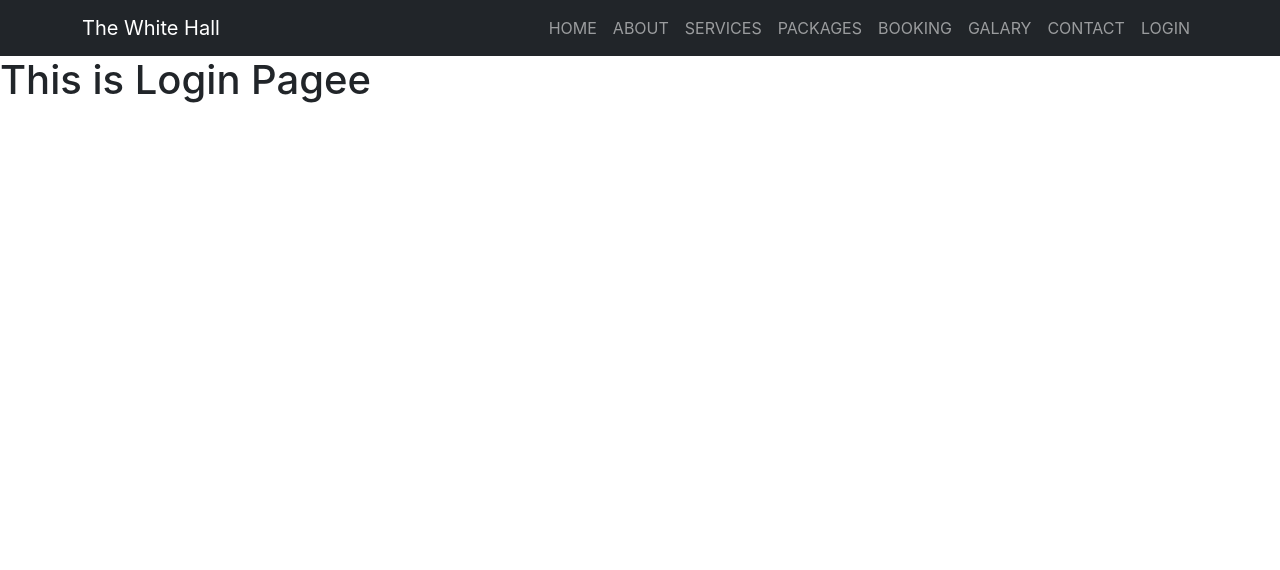
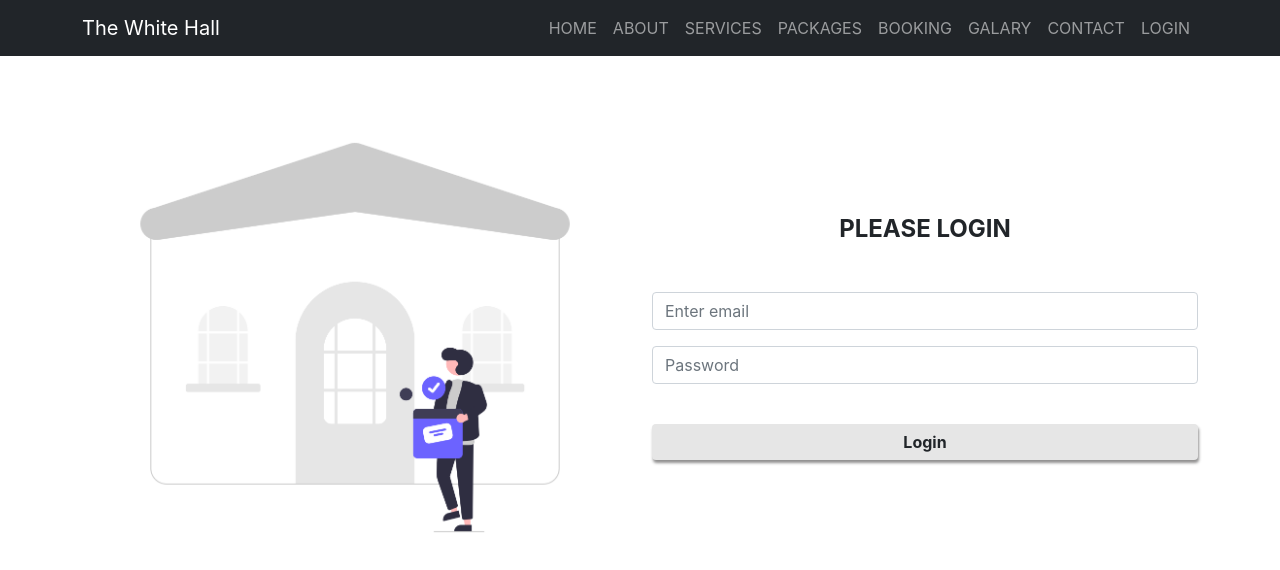
Before and after one commit to dev-hafiz/THE_WHITE_HALL_CLIENT, a React (Create React App) app: page /login in a window 1280 px wide. Shown: the top 570 px of the page. Built offline with nearby package versions, Linux system fonts and the light colour scheme.

Commit message:
Done Login UI

```diff
--- a/package.json
+++ b/package.json
@@ -6,8 +6,10 @@
     "@testing-library/jest-dom": "^5.16.1",
     "@testing-library/react": "^12.1.2",
     "@testing-library/user-event": "^13.5.0",
+    "bootstrap": "^5.1.3",
     "firebase": "^9.6.1",
     "react": "^17.0.2",
+    "react-bootstrap": "^2.1.0",
     "react-dom": "^17.0.2",
     "react-router-dom": "6",
     "react-scripts": "5.0.0",
--- a/src/Pages/Login/Login.css
+++ b/src/Pages/Login/Login.css
@@ -0,0 +1,15 @@
+.login-btn{
+     width: 100%;
+     background: #E6E6E6;
+     border: none;
+     color: #212529;
+     font-weight: 700;
+     box-shadow: 1px 3px 3px #919090;
+     transition: .3s linear;
+}
+
+.login-btn:hover{
+     background: #212529;
+     color: #fff;
+
+}
--- a/src/Pages/Login/Login.js
+++ b/src/Pages/Login/Login.js
@@ -1,10 +1,43 @@
 import React from 'react';
 import './Login.css';
+import loginPicture from '../../../src/Images/secuirePicture.png'
+import { Button, Form } from 'react-bootstrap';
 
 const Login = () => {
     return (
-        <div>
-            <h1>This is Login Pagee</h1>
+        <div className="container mb-5">
+            <div className="row mt-5 d-flex align-items-center">
+                <div className="col-lg6 col-md-6 col-12">
+                <img width="100%" src={loginPicture} alt="" />
+                </div>
+                <div className="col-lg6 col-md-6 col-12 mb-5">
+                    <div>
+                        <div>
+                        <h4 style={{color:'#212529'}} className="fw-bold text-center my-5">PLEASE LOGIN</h4>
+                        </div>
+
+                        <div>
+                        <Form>
+                            <Form.Group className="mb-3" controlId="formBasicEmail">
+
+                                <Form.Control type="email" placeholder="Enter email" required />
+
+                            </Form.Group>
+
+                            <Form.Group className="mb-3 mt-3" controlId="formBasicPassword">
+
+                                <Form.Control type="password" placeholder="Password" required />
+                            </Form.Group>
+
+                            <Button className="login-btn mt-4" variant="inherits" type="submit">
+                                Login
+                            </Button>
+                            </Form>
+                        </div>
+
+                    </div>
+                </div>
+            </div>
         </div>
     );
 };
```
Also changed, not shown: src/Images/secuirePicture.png (added), 1 other file (tests, documents, lock files or other folders).
